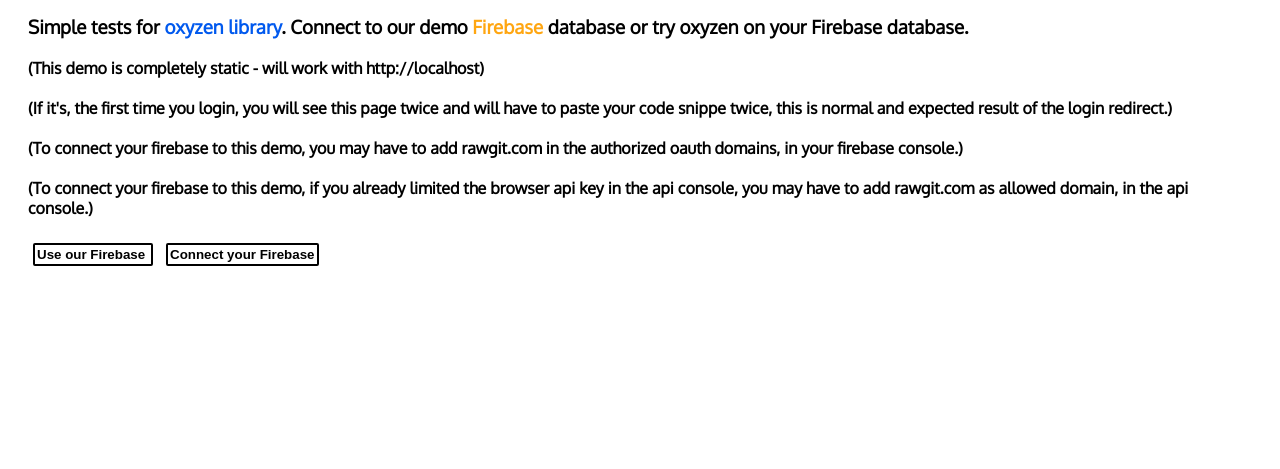
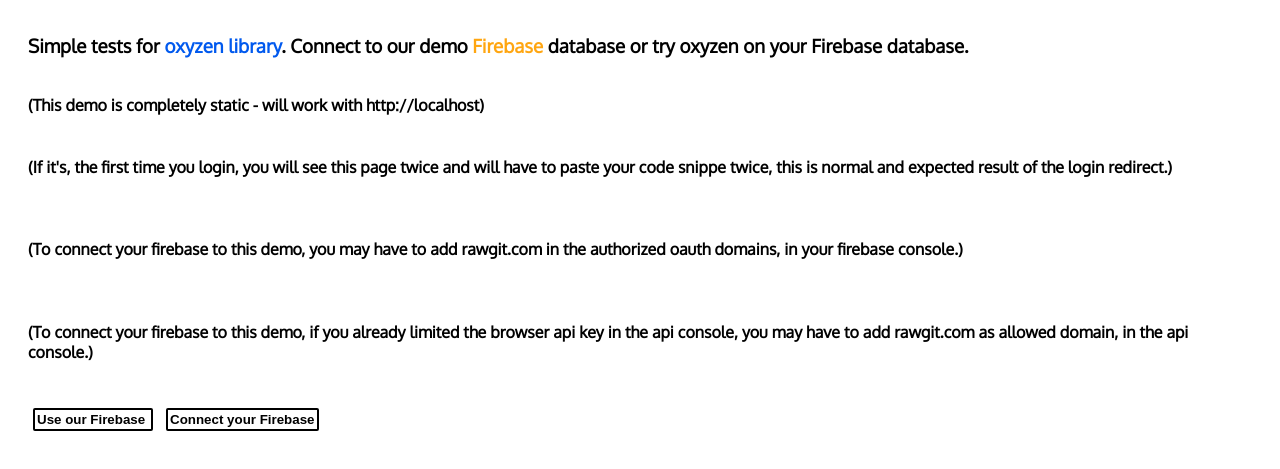
Before and after one commit to metaschema/oxyzen, a plain HTML site: page index.html in a window 1280 px wide. Shown: the part 121-590 px from the top of the page. Drawn offline with Linux system fonts and the light colour scheme; a web font is replaced by a local one.

Commit message:
Update index.html

```diff
--- a/index.html
+++ b/index.html
@@ -88,11 +88,11 @@ nonewUI:function(key){		},
 		<g transform="translate(0.40,0.12) rotate(45 0.5 0.5)"><rect width="1" height="1" fill="#2bbcff" stroke-width="0"></rect></g>
 		<circle cx="0.5" cy="0.5" r="0.5" stroke="white" stroke-width="0.41" fill="rgba(0,0,0,0)"></circle>
 	</svg><h1 style="display:inline;">xyzen demo</h1><br /><br />
-<div class="_heading _3">Simple tests for <a href="#">oxyzen library</a>. Connect to our demo <a href="https://firebase.google.com/" target="_blank" style="color:#ffa611" target="_blank">Firebase</a> database or try oxyzen on your Firebase database.</div>
+<h3>Simple tests for <a href="#">oxyzen library</a>. Connect to our demo <a href="https://firebase.google.com/" target="_blank" style="color:#ffa611" target="_blank">Firebase</a> database or try oxyzen on your Firebase database.</h3>
 <br/><div class="_heading _4">(This demo is completely static - will work with http://localhost)</div><br/>
-<div class="_heading _4">(If it's, the first time you login, you will see this page twice and will have to paste your code snippe twice, this is normal and expected result of the login redirect.)</div><br/>
-<div class="_heading _4">(To connect your firebase to this demo, you may have to add rawgit.com in the authorized oauth domains, in your firebase console.)</div><br/>
-<div class="_heading _4">(To connect your firebase to this demo, if you already limited the browser api key in the api console, you may have to add rawgit.com as allowed domain, in the api console.)</div><br/>
+<h4>(If it's, the first time you login, you will see this page twice and will have to paste your code snippe twice, this is normal and expected result of the login redirect.)</h4><br/>
+<h4>(To connect your firebase to this demo, you may have to add rawgit.com in the authorized oauth domains, in your firebase console.)</h4><br/>
+<h4>(To connect your firebase to this demo, if you already limited the browser api key in the api console, you may have to add rawgit.com as allowed domain, in the api console.)</h4><br/>
   <input type="button" onclick="app.load_demo();gid('demomode').style.display='';this.parentNode.style.display='none';" value="Use our Firebase "/>
   <input type="button" onclick="gid('step1').style.display='';this.parentNode.style.display='none';" value="Connect your Firebase" />
 </div>
@@ -138,7 +138,6 @@ nonewUI:function(key){		},
 	<code>f$.db.del('<input id="deldockey" type="text" placeholder="testdata-XSQWSQ...." />');</code> <input type="button" id="delete-butt" value="run" onclick="f$.db.del(gid('deldockey').value)"/><br/>
 <br /></div></div>
 <div class="testitem"><h2 onclick="app.openUtility(this)">Link / Unlink documents</h2><div class="hidden hiditem">
-	<div class="_heading _4">Description of link and unlink functionality</div><br>
 	key:<input id="doclink1" type="text" placeholder="testdata-XSQWSQ...." />
 	key:<input id="doclink2" type="text" placeholder="testdata-HKETDF...." /><br/>
 	<textarea id="relationj" placeholder="Some optional json data for the relation...">{"role":"default"}</textarea><br/>
```
